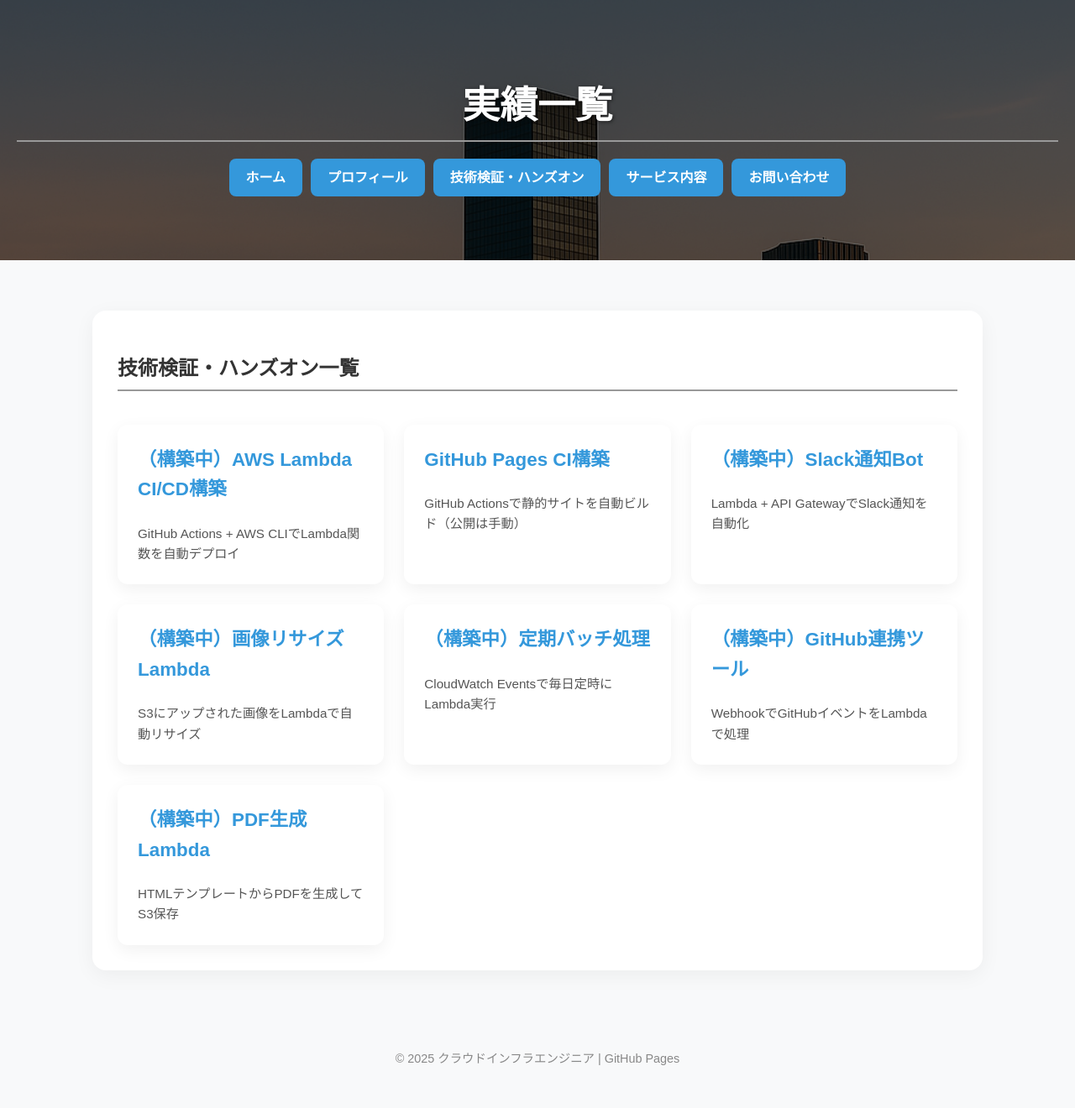
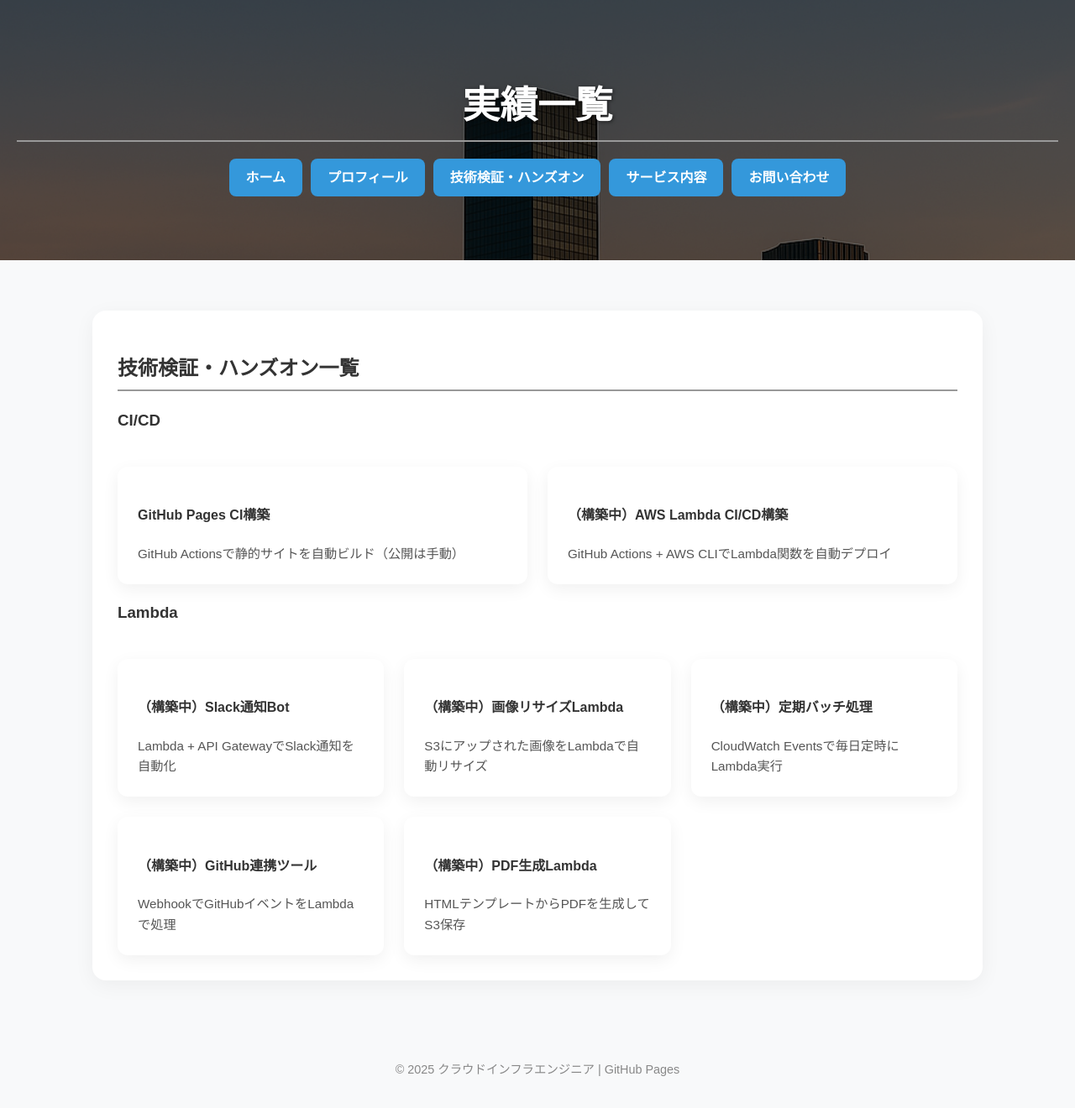
Before and after one commit to cloudrobo48/aws-cloud, a Jekyll site: the page docs/aws-hands-on.html, which Jekyll copies as it is, in a window 1280 px wide. Shown: the whole page at 84% size. Built offline with Jekyll 4.4.1, drawn with Linux system fonts in a browser that asks for light colours.

Commit message:
update aws hands on

```diff
--- a/docs/aws-hands-on.html
+++ b/docs/aws-hands-on.html
@@ -22,33 +22,41 @@
 
     <section>
       <h2>技術検証・ハンズオン一覧</h2>
+
+      <!-- CI/CDカテゴリ -->
+      <h3>CI/CD</h3>
       <div class="portfolio-grid">
+        <a href="/docs/projects/github-pages-ci" class="portfolio-card">
+          <h4>GitHub Pages CI構築</h4>
+          <p>GitHub Actionsで静的サイトを自動ビルド（公開は手動）</p>
+        </a>
         <a href="/docs/projects/lambda-ci-cd" class="portfolio-card">
-          <h3>（構築中）AWS Lambda CI/CD構築</h3>
+          <h4>（構築中）AWS Lambda CI/CD構築</h4>
           <p>GitHub Actions + AWS CLIでLambda関数を自動デプロイ</p>
         </a>
-        <a href="/docs/projects/github-pages-ci" class="portfolio-card">
-          <h3>GitHub Pages CI構築</h3>
-          <p>GitHub Actionsで静的サイトを自動ビルド（公開は手動）</p>
-        </a>
+      </div>
+
+      <!-- Lambdaカテゴリ -->
+      <h3>Lambda</h3>
+      <div class="portfolio-grid">
         <a href="/docs/projects/slack-bot" class="portfolio-card">
-          <h3>（構築中）Slack通知Bot</h3>
+          <h4>（構築中）Slack通知Bot</h4>
           <p>Lambda + API GatewayでSlack通知を自動化</p>
         </a>
         <a href="/docs/projects/image-resize" class="portfolio-card">
-          <h3>（構築中）画像リサイズLambda</h3>
+          <h4>（構築中）画像リサイズLambda</h4>
           <p>S3にアップされた画像をLambdaで自動リサイズ</p>
         </a>
         <a href="/docs/projects/daily-batch" class="portfolio-card">
-          <h3>（構築中）定期バッチ処理</h3>
+          <h4>（構築中）定期バッチ処理</h4>
           <p>CloudWatch Eventsで毎日定時にLambda実行</p>
         </a>
         <a href="/docs/projects/github-sync" class="portfolio-card">
-          <h3>（構築中）GitHub連携ツール</h3>
+          <h4>（構築中）GitHub連携ツール</h4>
           <p>WebhookでGitHubイベントをLambdaで処理</p>
         </a>
         <a href="/docs/projects/pdf-generator" class="portfolio-card">
-          <h3>（構築中）PDF生成Lambda</h3>
+          <h4>（構築中）PDF生成Lambda</h4>
           <p>HTMLテンプレートからPDFを生成してS3保存</p>
         </a>
       </div>
```
